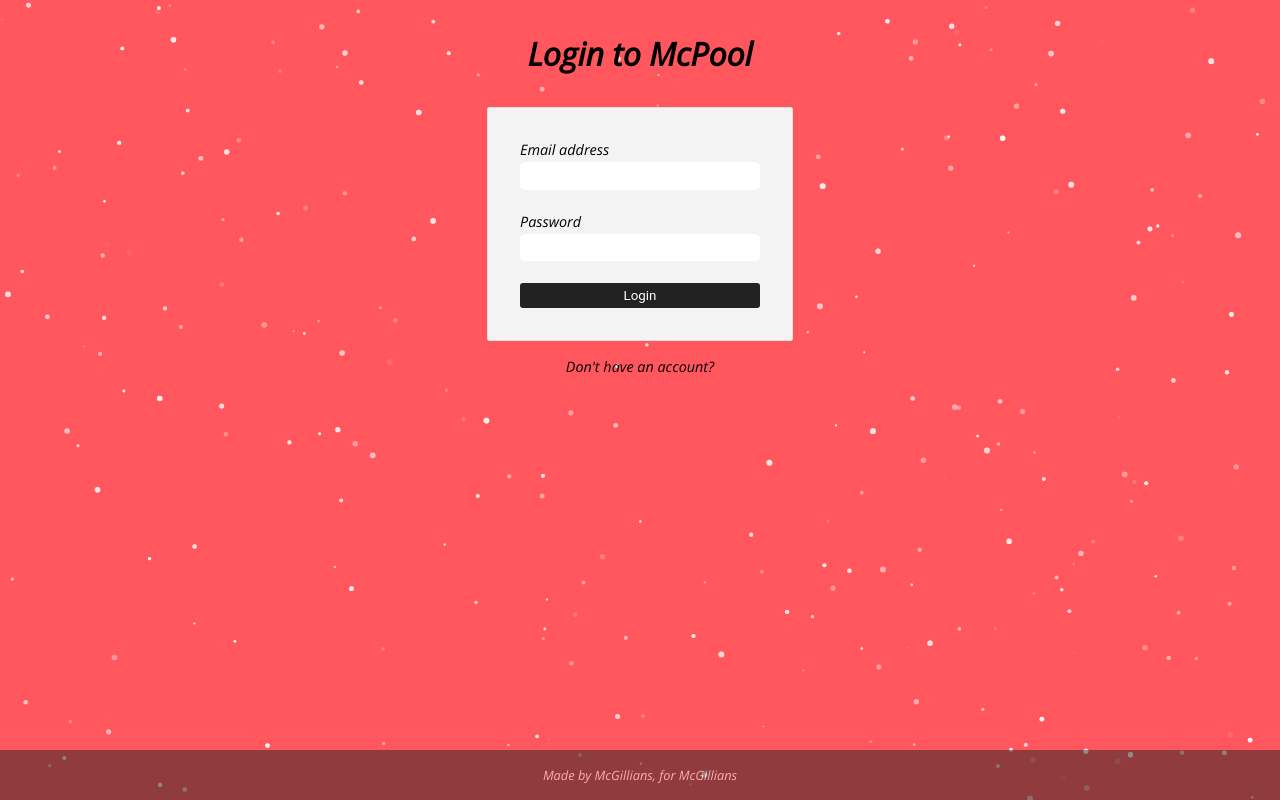
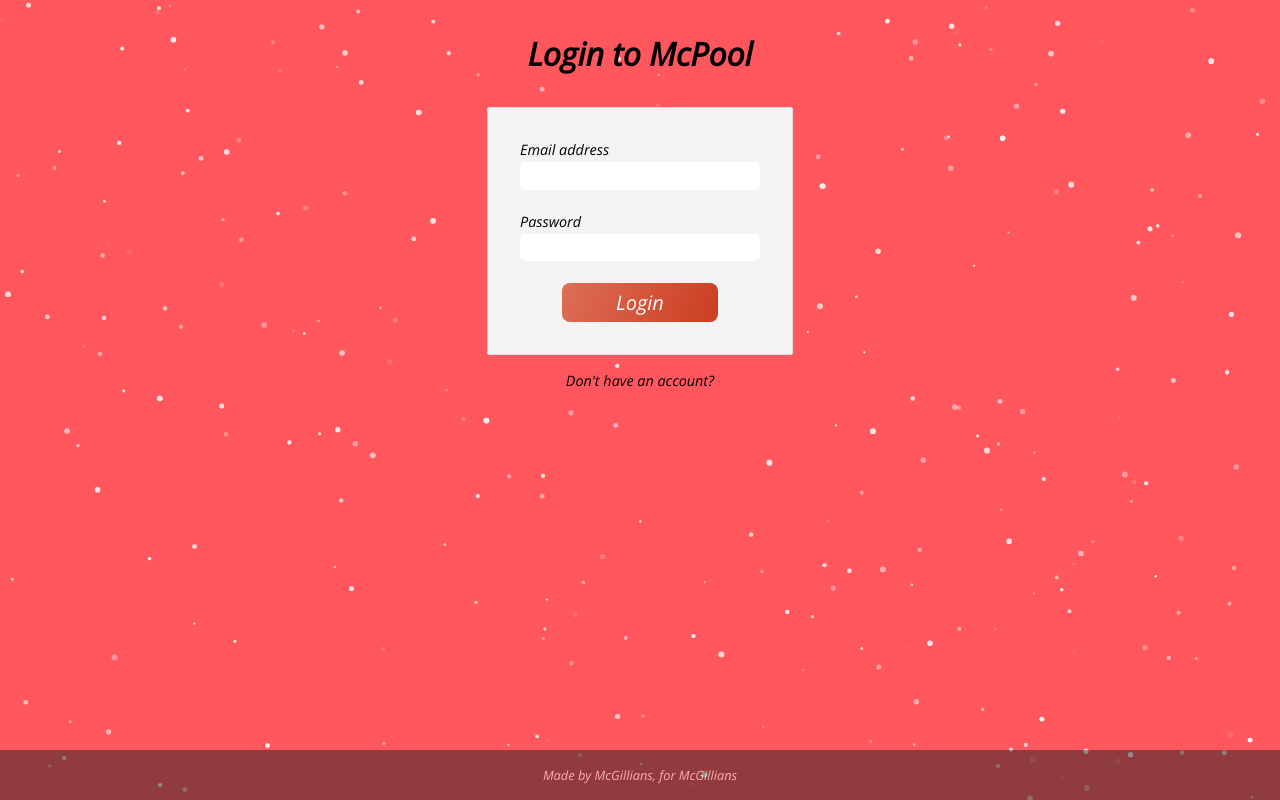
Before and after one commit to YazdanZ/McGill-ECSE428-Project, a React (Create React App) app in the folder frontend/: page /login in a window 1280 px wide. Built offline with nearby package versions, Linux system fonts and the light colour scheme.

Commit message:
Router connected

```diff
--- a/frontend/src/components/pages/Login.jsx
+++ b/frontend/src/components/pages/Login.jsx
@@ -1,6 +1,7 @@
 import React from 'react'
 import { Link } from 'react-router-dom'
 import ParticlesComponent from '../Particles'
+import ButtonCustom from '../button/Button'
 
 import '../../App.css'
 
@@ -23,7 +24,7 @@ export default function Login() {
                         <label></label><br/>
                     </p>
                     <p>
-                        <button id="sub_btn" type="submit">Login</button>
+                    <ButtonCustom style={{height:"39px", width:"156px", fontSize:"20px"}} title="Login" id="sub_btn" type="submit"></ButtonCustom>
                     </p>
                 </form>
                 <footer>
--- a/frontend/src/components/pages/Signup.jsx
+++ b/frontend/src/components/pages/Signup.jsx
@@ -2,6 +2,7 @@ import React from 'react'
 import ParticlesComponent from '../Particles'
 import '../../styles.scss'
 import ButtonCustom from '../button/Button'
+import { Link } from 'react-router-dom'
 
 export default function Signup() {
 
@@ -40,7 +41,7 @@ export default function Signup() {
                     </p>
                 </form>
                 <footer>
-                    <p>Already have an account?</p>
+                    <button style={{backgroundColor: 'transparent', border: 'none', cursor: 'pointer'}}><Link to="/login"><p>Already have an account?</p></Link></button>
                 </footer>
             </div>
         </div>
--- a/frontend/src/styles.scss
+++ b/frontend/src/styles.scss
@@ -306,7 +306,7 @@ form span {
 
 .button-container {
     border-width: 0;
-    background-image: linear-gradient(112.27deg, #eb8773, #cc4023, #e98874);
+    background-image: linear-gradient(112.27deg, #dd6e57, #cc4023, #d3553b);
     border-radius: 8px;
     color: white;
     padding: 2px;
```
